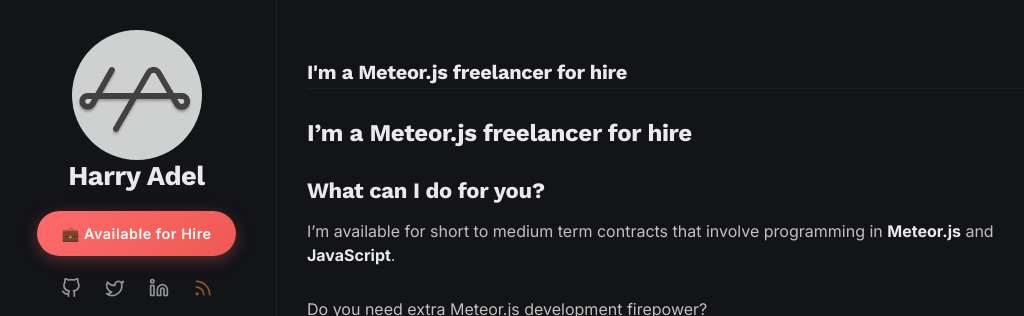
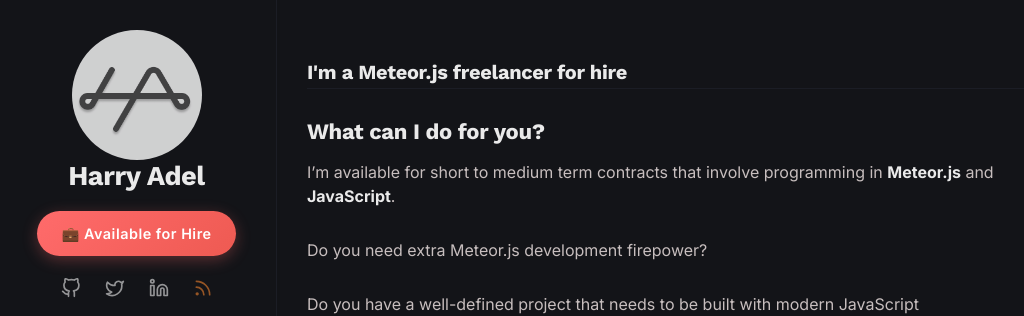
Before and after one commit to harryadel/harryadel.github.io, a Jekyll site: the page built from hire-me.md, in a window 1280 px wide and 900 px high, cut to the strip 0-316 px from the top of the window. Shown: the whole strip, without its empty margins (3-1027 px from the left). Built offline with Jekyll 4.4.1, drawn with Linux system fonts in a browser that asks for light colours.

Commit message:
Remove extra title

```diff
--- a/hire-me.md
+++ b/hire-me.md
@@ -4,8 +4,6 @@
 permalink: /hire-me/
 description: Need an experienced Meteor.js developer? I'm available for short to medium term contracts involving Meteor.js, Node.js, and JavaScript development.
 ---
-
-# I'm a Meteor.js freelancer for hire
 
 ## What can I do for you?
 
```
